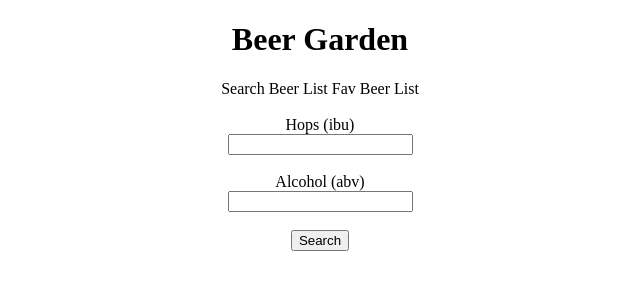
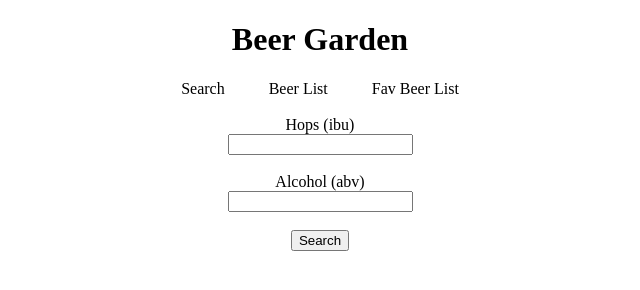
Before and after one commit to jacuchilla/HRLA11-mvp, a website: page client/index.html in a window 1280 px wide. Shown: the whole page, without its empty margins (320-960 px from the left). Drawn offline with nearby package versions, Linux system fonts and the light colour scheme; some packages are replaced by stand-ins of ours.

Commit message:
added navigation bar

```diff
--- a/client/index.html
+++ b/client/index.html
@@ -10,9 +10,9 @@
   <h1>Beer Garden</h1>
   <nav>
     <ul>
-      <li>Search</li>
-      <li>Beer List</li>
-      <li>Fav Beer List</li>
+      <li><a href=""> Search </a></li>
+      <li><a href=""> Beer List </a></li>
+      <li><a href=""> Fav Beer List</a></li>
     </ul>
   </nav>
 
--- a/client/stylesheet.css
+++ b/client/stylesheet.css
@@ -3,13 +3,18 @@ body {
 }
 
 ul {
-  list-style-type: none;
   margin: 0;
   padding: 0;
 }
 
 li {
-  display: inline;
+  display: inline-block;
+  margin: 0 20px;
+}
+
+li a {
+  text-decoration: none;
+  color: black;
 }
 
 section {
```
